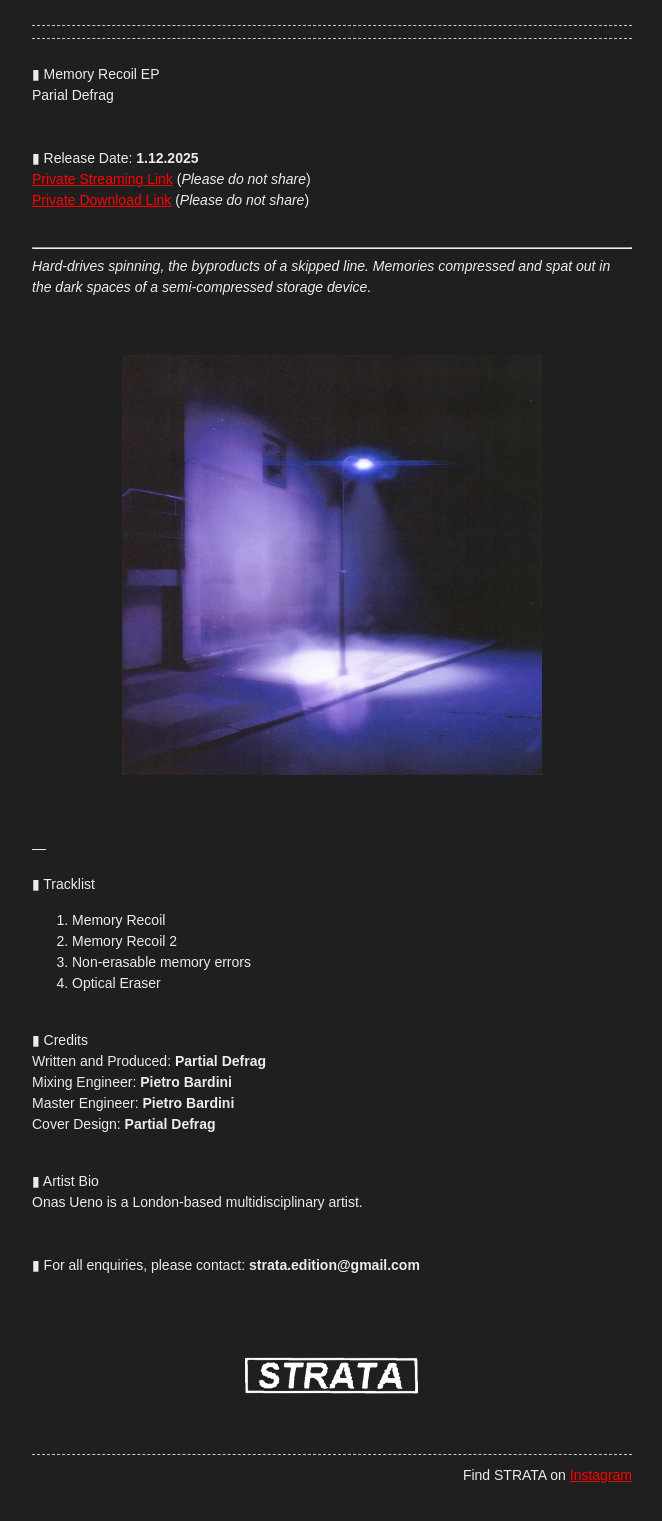
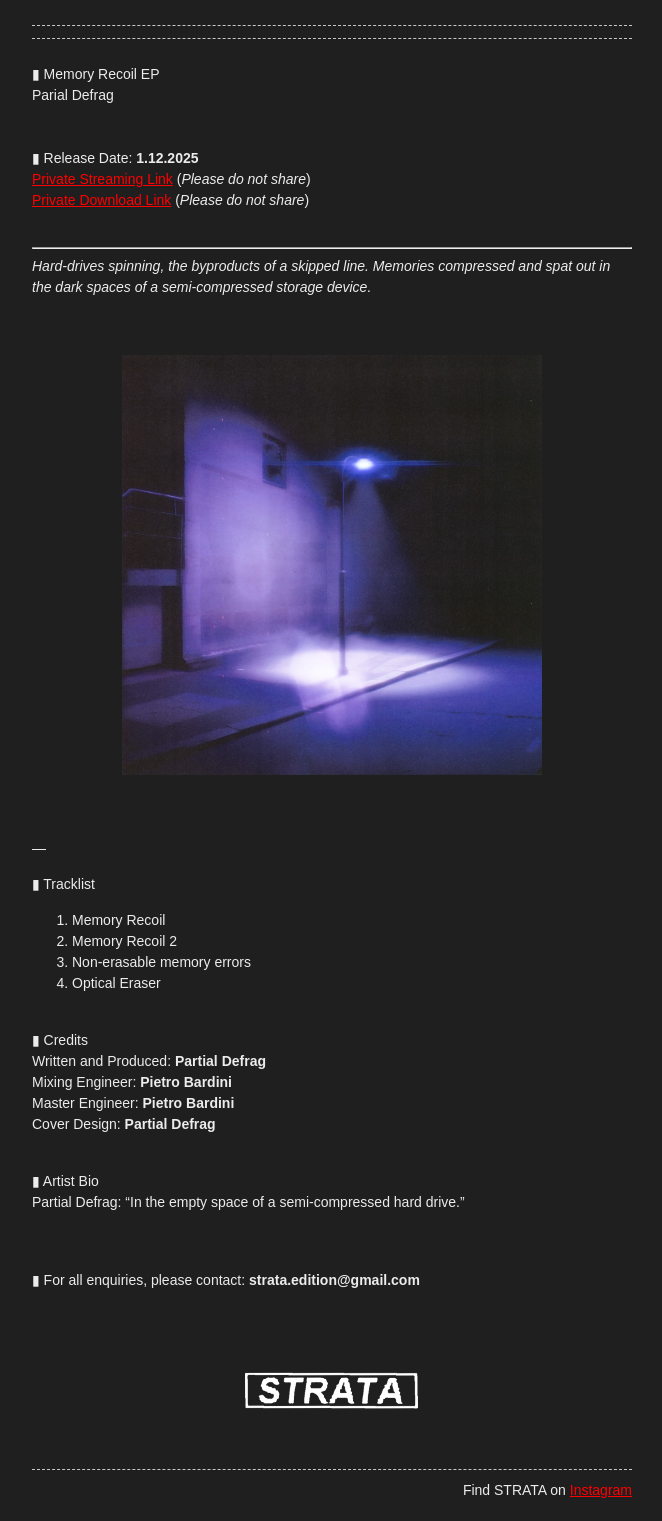
Before and after one commit to StrataEdition/Memory-Recoil-EPK, a Jekyll site: the page built from index.md, in a window 1280 px wide. Shown: the whole page, without its empty margins (308-970 px from the left). Built offline with Jekyll 4.4.1, drawn with Linux system fonts in a browser that asks for light colours.

Commit message:
Update index.md

```diff
--- a/index.md
+++ b/index.md
@@ -36,7 +36,8 @@ Cover Design: **Partial Defrag**
 <br>
 
 ▮ Artist Bio
-Onas Ueno is a London-based multidisciplinary artist.
+Partial Defrag: "In the empty space of a semi-compressed hard drive."
+
 <br>
 ▮ For all enquiries, please contact: **strata.edition@gmail.com**
 <br>
```
